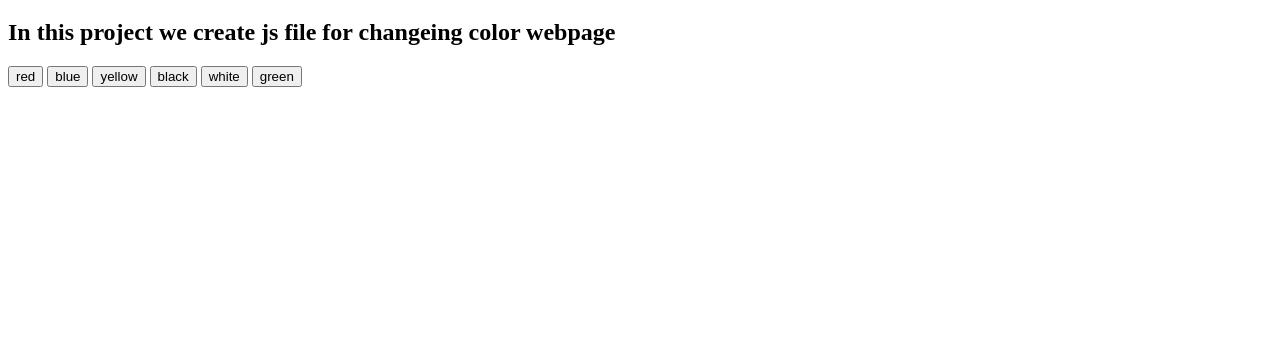
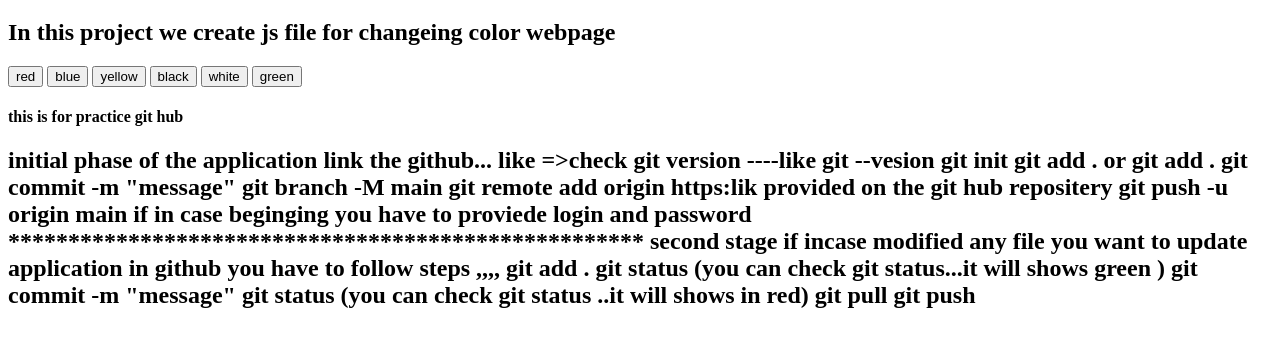
Before and after one commit to suresh2648/demo09, a plain HTML site: page index.html in a window 1280 px wide. Shown: the part 61-408 px from the top of the page. Drawn offline with Linux system fonts and the light colour scheme.

Commit message:
new code added

```diff
--- a/index.html
+++ b/index.html
@@ -20,6 +20,28 @@
         <button onclick="white()">white</button>
         <button onclick="green()">green</button>
     </div>
+    <h4>this is for practice git hub </h4>
+    <h2>initial phase of the application link the github...
+        like =>check git version ----like git --vesion
+        git init
+        git add . or git add .
+        git commit -m "message"
+        git branch -M main
+        git remote add origin https:lik provided on the git hub repositery
+        git push -u origin main
+        if in case beginging you have to proviede login and password
+        *****************************************************
+        second stage
+        if incase modified any file you want to update application in github you have to follow steps ,,,,
+        git add .
+        git status (you can check git status...it will shows green )
+        git commit -m "message"
+        git status (you can check git status ..it will shows in red)
+        git pull
+        git push
+    </h2>
+
+
 
 
     <script>
```
